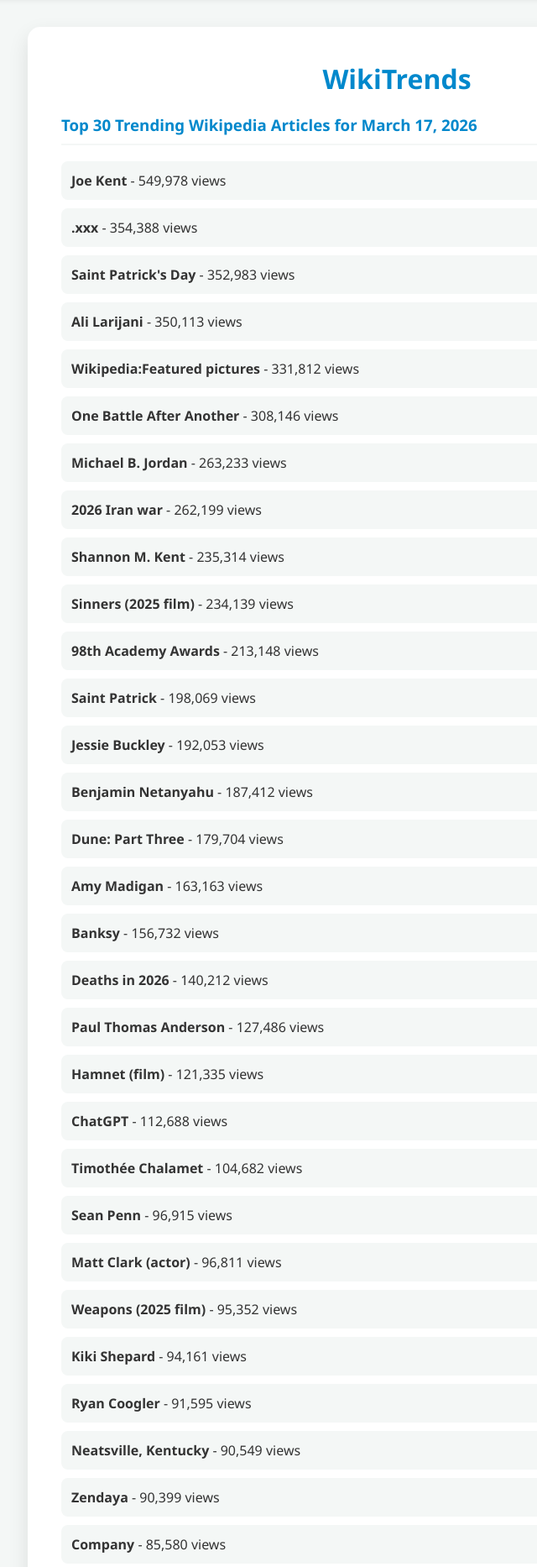
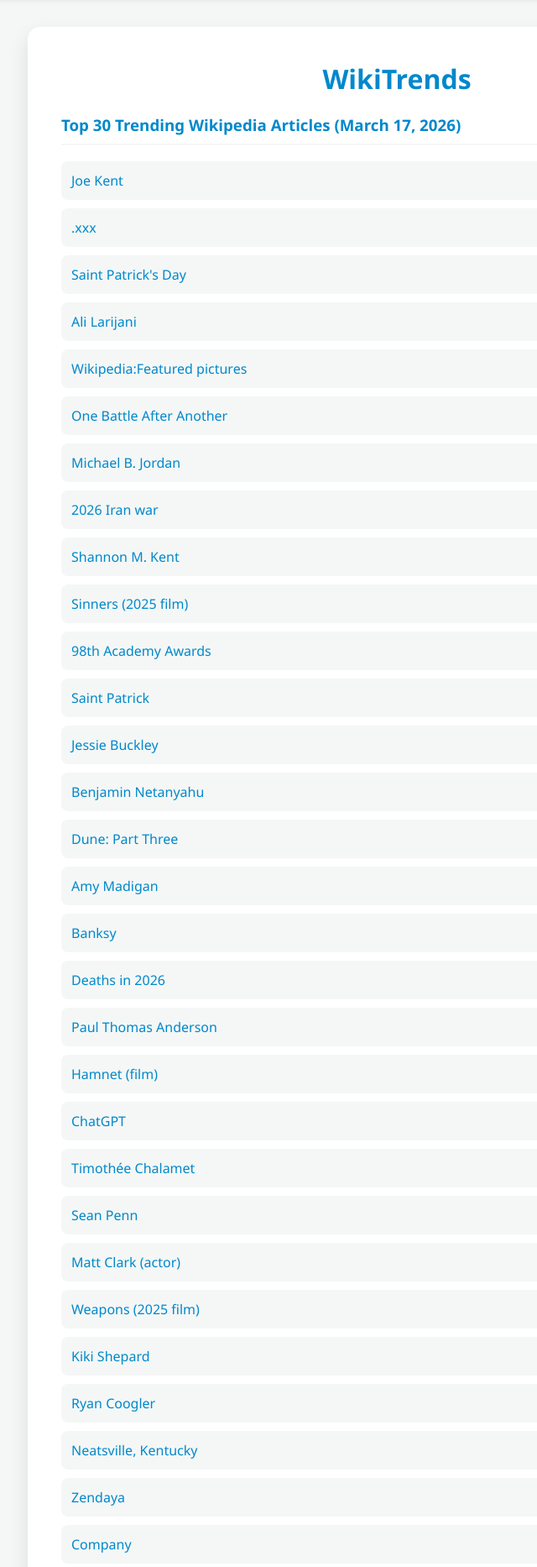
Before and after one commit to giovannirizzello/wikitrends, a Flask app: page /long in a window 1280 px wide. Shown: the part 54-1920 px from the top of the page at 84% size, without its empty margins (167-807 px from the left). Run offline with Flask 3, Linux system fonts and the light colour scheme.

Commit message:
Added URLs to wikipedia pages in all pages

```diff
--- a/templates/long.html
+++ b/templates/long.html
@@ -111,45 +111,57 @@
         <h1>WikiTrends</h1>
         <div class="analysis-content">
             <div>
-    <h3>Top 30 Trending Wikipedia Articles for March 17, 2026</h3>
+    <h3>Top 30 Trending Wikipedia Articles (March 17, 2026)</h3>
     <ul>
-        <li><strong>Joe Kent</strong> - 549,978 views</li>
-        <li><strong>.xxx</strong> - 354,388 views</li>
-        <li><strong>Saint Patrick's Day</strong> - 352,983 views</li>
-        <li><strong>Ali Larijani</strong> - 350,113 views</li>
-        <li><strong>Wikipedia:Featured pictures</strong> - 331,812 views</li>
-        <li><strong>One Battle After Another</strong> - 308,146 views</li>
-        <li><strong>Michael B. Jordan</strong> - 263,233 views</li>
-        <li><strong>2026 Iran war</strong> - 262,199 views</li>
-        <li><strong>Shannon M. Kent</strong> - 235,314 views</li>
-        <li><strong>Sinners (2025 film)</strong> - 234,139 views</li>
-        <li><strong>98th Academy Awards</strong> - 213,148 views</li>
-        <li><strong>Saint Patrick</strong> - 198,069 views</li>
-        <li><strong>Jessie Buckley</strong> - 192,053 views</li>
-        <li><strong>Benjamin Netanyahu</strong> - 187,412 views</li>
-        <li><strong>Dune: Part Three</strong> - 179,704 views</li>
-        <li><strong>Amy Madigan</strong> - 163,163 views</li>
-        <li><strong>Banksy</strong> - 156,732 views</li>
-        <li><strong>Deaths in 2026</strong> - 140,212 views</li>
-        <li><strong>Paul Thomas Anderson</strong> - 127,486 views</li>
-        <li><strong>Hamnet (film)</strong> - 121,335 views</li>
-        <li><strong>ChatGPT</strong> - 112,688 views</li>
-        <li><strong>Timothée Chalamet</strong> - 104,682 views</li>
-        <li><strong>Sean Penn</strong> - 96,915 views</li>
-        <li><strong>Matt Clark (actor)</strong> - 96,811 views</li>
-        <li><strong>Weapons (2025 film)</strong> - 95,352 views</li>
-        <li><strong>Kiki Shepard</strong> - 94,161 views</li>
-        <li><strong>Ryan Coogler</strong> - 91,595 views</li>
-        <li><strong>Neatsville, Kentucky</strong> - 90,549 views</li>
-        <li><strong>Zendaya</strong> - 90,399 views</li>
-        <li><strong>Company</strong> - 85,580 views</li>
+        <li><a href="https://en.wikipedia.org/wiki/Joe_Kent">Joe Kent</a></li>
+        <li><a href="https://en.wikipedia.org/wiki/.xxx">.xxx</a></li>
+        <li><a href="https://en.wikipedia.org/wiki/Saint_Patrick%27s_Day">Saint Patrick's Day</a></li>
+        <li><a href="https://en.wikipedia.org/wiki/Ali_Larijani">Ali Larijani</a></li>
+        <li><a href="https://en.wikipedia.org/wiki/Wikipedia:Featured_pictures">Wikipedia:Featured pictures</a></li>
+        <li><a href="https://en.wikipedia.org/wiki/One_Battle_After_Another">One Battle After Another</a></li>
+        <li><a href="https://en.wikipedia.org/wiki/Michael_B._Jordan">Michael B. Jordan</a></li>
+        <li><a href="https://en.wikipedia.org/wiki/2026_Iran_war">2026 Iran war</a></li>
+        <li><a href="https://en.wikipedia.org/wiki/Shannon_M._Kent">Shannon M. Kent</a></li>
+        <li><a href="https://en.wikipedia.org/wiki/Sinners_(2025_film)">Sinners (2025 film)</a></li>
+        <li><a href="https://en.wikipedia.org/wiki/98th_Academy_Awards">98th Academy Awards</a></li>
+        <li><a href="https://en.wikipedia.org/wiki/Saint_Patrick">Saint Patrick</a></li>
+        <li><a href="https://en.wikipedia.org/wiki/Jessie_Buckley">Jessie Buckley</a></li>
+        <li><a href="https://en.wikipedia.org/wiki/Benjamin_Netanyahu">Benjamin Netanyahu</a></li>
+        <li><a href="https://en.wikipedia.org/wiki/Dune:_Part_Three">Dune: Part Three</a></li>
+        <li><a href="https://en.wikipedia.org/wiki/Amy_Madigan">Amy Madigan</a></li>
+        <li><a href="https://en.wikipedia.org/wiki/Banksy">Banksy</a></li>
+        <li><a href="https://en.wikipedia.org/wiki/Deaths_in_2026">Deaths in 2026</a></li>
+        <li><a href="https://en.wikipedia.org/wiki/Paul_Thomas_Anderson">Paul Thomas Anderson</a></li>
+        <li><a href="https://en.wikipedia.org/wiki/Hamnet_(film)">Hamnet (film)</a></li>
+        <li><a href="https://en.wikipedia.org/wiki/ChatGPT">ChatGPT</a></li>
+        <li><a href="https://en.wikipedia.org/wiki/Timothée_Chalamet">Timothée Chalamet</a></li>
+        <li><a href="https://en.wikipedia.org/wiki/Sean_Penn">Sean Penn</a></li>
+        <li><a href="https://en.wikipedia.org/wiki/Matt_Clark_(actor)">Matt Clark (actor)</a></li>
+        <li><a href="https://en.wikipedia.org/wiki/Weapons_(2025_film)">Weapons (2025 film)</a></li>
+        <li><a href="https://en.wikipedia.org/wiki/Kiki_Shepard">Kiki Shepard</a></li>
+        <li><a href="https://en.wikipedia.org/wiki/Ryan_Coogler">Ryan Coogler</a></li>
+        <li><a href="https://en.wikipedia.org/wiki/Neatsville,_Kentucky">Neatsville, Kentucky</a></li>
+        <li><a href="https://en.wikipedia.org/wiki/Zendaya">Zendaya</a></li>
+        <li><a href="https://en.wikipedia.org/wiki/Company">Company</a></li>
     </ul>
-</div>
-<div>
-    <h3>In-Depth Analysis and Future Trend Prediction</h3>
-    <p>The trending data for March 17, 2026, reveals a fascinating confluence of current events, cultural celebrations, and entertainment. The top article, <strong>Joe Kent</strong>, with a significant lead, likely relates to a major political or military event, possibly connected to the high-ranking article <strong>2026 Iran war</strong>. The presence of <strong>Ali Larijani</strong> and other Iranian political figures further underscores a significant global focus on Middle Eastern geopolitics. This suggests a trend of high public engagement with real-time conflict reporting and political analysis, a pattern likely to continue as international tensions persist.</p>
-    <p>Cultural events are also a major driver, as evidenced by the high rankings of <strong>Saint Patrick's Day</strong> and <strong>Saint Patrick</strong>. This annual spike is predictable, but its consistent high placement confirms the enduring power of cultural and seasonal topics. In the entertainment sphere, the upcoming <strong>98th Academy Awards</strong> generates expected buzz, while the strong showing for films like <strong>Dune: Part Three</strong> and <strong>Sinners</strong> indicates robust public interest in franchise continuations and new releases. The appearance of <strong>Wikipedia:Featured pictures</strong> high on the list is unusual and may indicate a specific event or social media trend driving users to that page.</p>
-    <p><strong>Future Trend Prediction:</strong> Based on this data, we can predict several ongoing trends. Firstly, geopolitical anxiety, particularly concerning Iran, will likely keep related articles in the spotlight. Secondly, the entertainment industry's cycle of awards shows and franchise releases will continue to be a major source of traffic. The notable presence of AI-related topics like <strong>ChatGPT</strong> suggests that public curiosity about artificial intelligence is not a fleeting trend but a sustained area of interest. Finally, the data hints at the "Wikipedia rabbit hole" effect, where one article (e.g., a news event) leads to views of related articles (e.g., historical context, biographies), a user behavior pattern that will continue to shape trending topics. We can expect future lists to be dominated by a mix of breaking news, scheduled cultural events, and the ever-evolving landscape of popular culture.</p>
+
+    <div>
+        <h3>In-Depth Analysis & Future Trend Prediction</h3>
+        <p>The trending data for March 17, 2026, reveals a complex interplay of current events, seasonal celebrations, and pop culture. The list is dominated by four primary themes: a major geopolitical conflict, the Saint Patrick's Day holiday, the awards season, and the enduring popularity of the Dune franchise.</p>
+        <p><strong>Dominant Current Event:</strong> The "<a href="https://en.wikipedia.org/wiki/2026_Iran_war">2026 Iran war</a>" at rank 8 acts as a central node, driving interest in related figures. High-ranking articles like <strong>Ali Larijani (4)</strong>, <strong>Shannon M. Kent (9)</strong>, and <strong>Benjamin Netanyahu (14)</strong> are likely connected to this ongoing crisis, indicating intense public seeking of background on key political and military figures.</p>
+        <p><strong>Seasonal & Cultural Pulse:</strong> The date, Saint Patrick's Day, is directly reflected with "<a href="https://en.wikipedia.org/wiki/Saint_Patrick%27s_Day">Saint Patrick's Day</a>" (3) and "<a href="https://en.wikipedia.org/wiki/Saint_Patrick">Saint Patrick</a>" (12). This predictable seasonal spike anchors the list in real-time relevance.</p>
+        <p><strong>Awards & Entertainment Cycle:</strong> The recent "<a href="https://en.wikipedia.org/wiki/98th_Academy_Awards">98th Academy Awards</a>" (11) fuels interest in nominated and winning talent. Actors like <strong>Michael B. Jordan (7)</strong>, <strong>Jessie Buckley (13)</strong>, <strong>Amy Madigan (16)</strong>, and <strong>Sean Penn (23)</strong> may be connected to the ceremony, while articles on <strong>Paul Thomas Anderson (19)</strong> and <strong>Ryan Coogler (27)</strong> reflect interest in acclaimed directors.</p>
+        <p><strong>Franchise Power:</strong> The imminent release or recent success of "<a href="https://en.wikipedia.org/wiki/Dune:_Part_Three">Dune: Part Three</a>" (15) creates a halo effect, boosting views for related articles and actors within the franchise's orbit, such as <strong>Timothée Chalamet (22)</strong> and <strong>Zendaya (29)</strong>.</p>
+        <p><strong>Prediction for Future Trends:</strong>
+        <ul>
+            <li><strong>Geopolitical Escalation:</strong> If the Iran conflict intensifies, we can expect a surge in views for articles on related military technology (e.g., specific aircraft, naval vessels), international organizations (UN, NATO), and neighboring countries (Iraq, Saudi Arabia, Israel). The "<a href="https://en.wikipedia.org/wiki/Strait_of_Hormuz">Strait of Hormuz</a>" (38) is a prime candidate to rise significantly.</li>
+            <li><strong>Post-Awards Breakout:</strong> Look for sustained or growing interest in the films and performers associated with the Academy Awards, particularly lesser-known nominees who gained exposure. Articles on specific award categories and records may also trend.</li>
+            <li><strong>Dune Universe Expansion:</strong> As Part Three's marketing cycle peaks or upon its release, deep-dive articles on Dune lore (<a href="https://en.wikipedia.org/wiki/Dune_Messiah">Dune Messiah</a>, <a href="https://en.wikipedia.org/wiki/God_Emperor_of_Dune">God Emperor of Dune</a>), characters, and Denis Villeneuve's filmography will likely enter the top trends.</li>
+            <li><strong>Persistent Platforms:</strong> Mainstay topics like "<a href="https://en.wikipedia.org/wiki/ChatGPT">ChatGPT</a>" (21) and "<a href="https://en.wikipedia.org/wiki/Wikipedia">Wikipedia</a>" itself (through its meta-pages) demonstrate a baseline of consistent public interest in technology and knowledge platforms, which will remain.</li>
+        </ul>
+        </p>
+        <p>In summary, the trending list is a snapshot of a world grappling with serious conflict while simultaneously engaging in cultural ritual and entertainment. Future trends will bifurcate along these lines, driven either by escalations in the Iran situation or by the next major pop culture event.</p>
+    </div>
 </div>
         </div>
     </div>
--- a/wiki_analysis.py
+++ b/wiki_analysis.py
@@ -74,7 +74,7 @@ rewrite this HTML code i'll give you in the right format for a readable and nice
 index_page_format = """
 Based on the following data, generate a clean HTML <div> containing a summary
 of the top trending Wiki articles and an in depth analysis with prediction of future trends in a separate div under the main one.
-Use <h3> for the title and a <ul> for the list.
+Use <h3> for the title and a <ul> for the list. for every article name, make it an URL with <a href=""> and this format https://en.wikipedia.org/wiki/(article name that you get from the json data).
 Response must contain ONLY the HTML <div> code, nothing else.
 
 DATA SOURCE:
@@ -84,7 +84,7 @@ DATA SOURCE:
 long_format = """
 Based on the following data, generate a clean HTML <div> containing a long summary
 of the top 30 trending Wiki articles and an in depth analysis with prediction of future trends in a separate div under the main one.
-Use <h3> for the title and a <ul> for the list.
+Use <h3> for the title and a <ul> for the list. for every article name, make it an URL with <a href=""> and this format https://en.wikipedia.org/wiki/(article name that you get from the json data).
 Response must contain ONLY the HTML <div> code, nothing else.
 
 DATA SOURCE:
```
